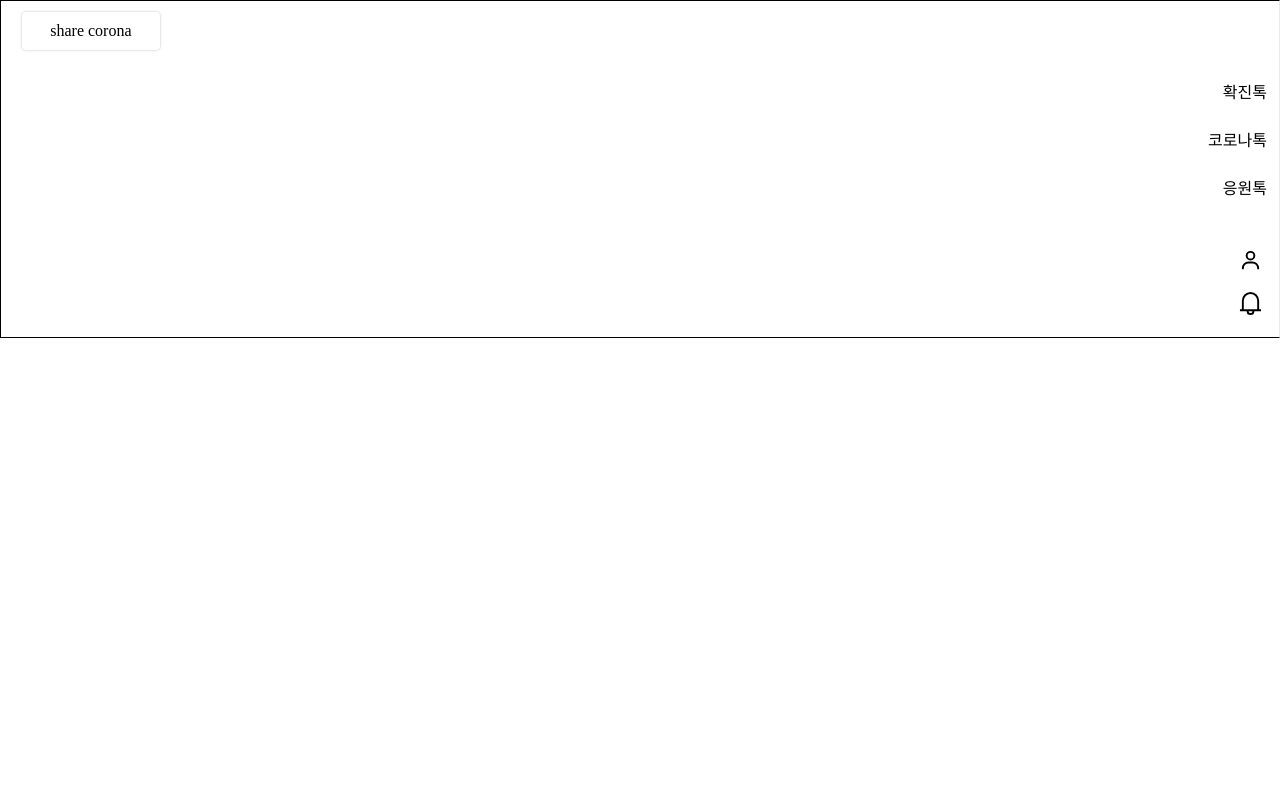
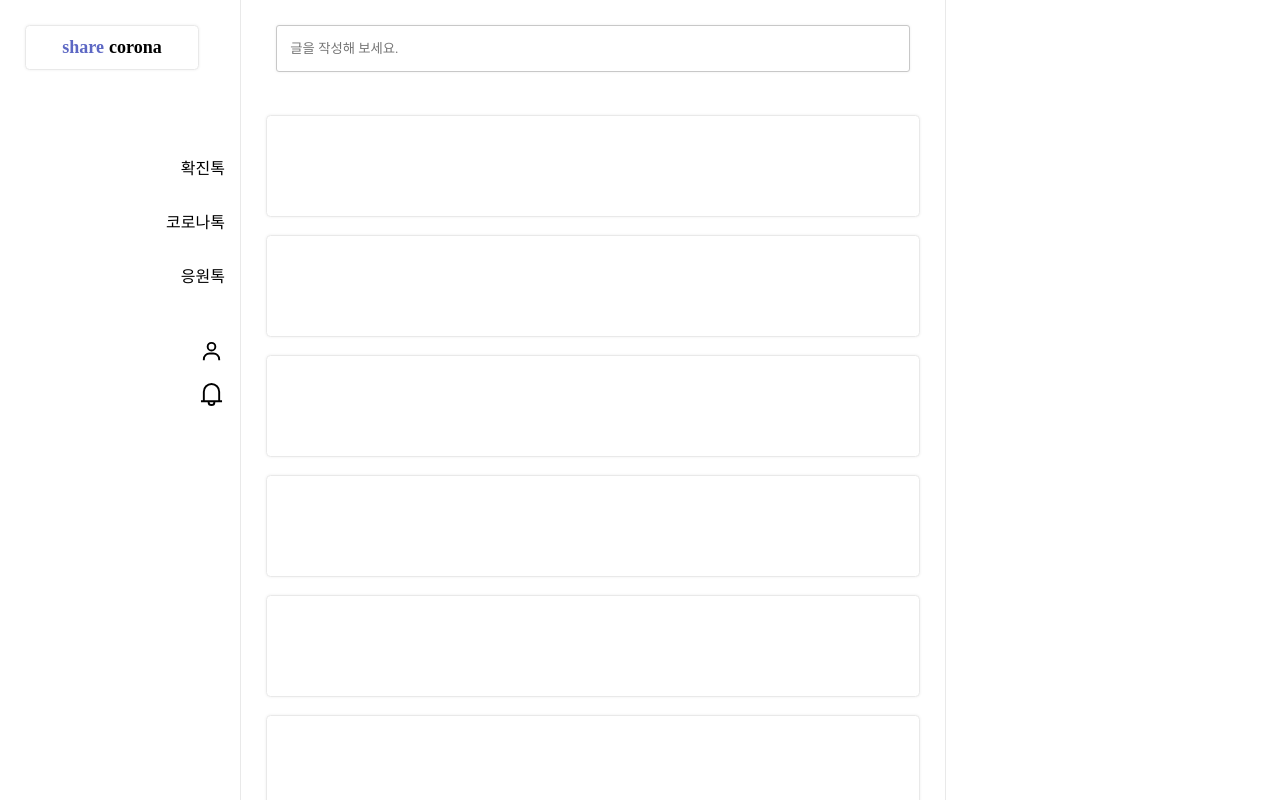
Before and after one commit to seohyunsim/share-corona-front, a React (Create React App) app: page / in a window 1280 px wide. Shown: the top 800 px of the page. Built offline with nearby package versions, Linux system fonts and the light colour scheme; a web font is replaced by a local one.

Commit message:
Style(main): 메인 화면 레이아웃 구현

```diff
--- a/src/App.tsx
+++ b/src/App.tsx
@@ -1,11 +1,10 @@
-import React from "react";
 import "./App.css";
-import { SideBar } from "./components/SideBar";
+import { Main } from "./components/Common/Main";
 
 function App() {
   return (
     <div className="App">
-      <SideBar />
+      <Main />
     </div>
   );
 }
--- /dev/null
+++ b/src/components/Board/index.tsx
@@ -0,0 +1,20 @@
+import { PostingBox, Wrap } from "./styles";
+
+export const Board = () => {
+  return (
+    <Wrap>
+      <PostingBox />
+      <PostingBox />
+      <PostingBox />
+      <PostingBox />
+      <PostingBox />
+      <PostingBox />
+      <PostingBox />
+      <PostingBox />
+      <PostingBox />
+      <PostingBox />
+      <PostingBox />
+      <PostingBox />
+    </Wrap>
+  );
+};
--- /dev/null
+++ b/src/components/Board/styles.tsx
@@ -0,0 +1,13 @@
+import styled from "styled-components";
+
+export const Wrap = styled.div`
+  /* border: 1px solid green; */
+`;
+
+export const PostingBox = styled.div`
+  height: 100px;
+  box-shadow: 0px 0px 2.5px 0.5px rgba(0, 0, 0, 0.05);
+  border-radius: 4.5px;
+  border: 0.5px solid rgb(233, 233, 233);
+  margin: 18px 25px;
+`;
--- /dev/null
+++ b/src/components/Common/Main/index.tsx
@@ -0,0 +1,16 @@
+import { Board } from "../../Board";
+import { SideBar } from "../../Navigation/SideBar";
+import { Post } from "../Post";
+import { MainWrap, Wrap } from "./styles";
+
+export const Main = () => {
+  return (
+    <Wrap>
+      <SideBar />
+      <MainWrap>
+        <Post />
+        <Board />
+      </MainWrap>
+    </Wrap>
+  );
+};
--- /dev/null
+++ b/src/components/Common/Main/styles.tsx
@@ -0,0 +1,13 @@
+import styled from "styled-components";
+
+export const Wrap = styled.div`
+  display: flex;
+  /* justify-content: center; */
+`;
+
+export const MainWrap = styled.div`
+  display: flex;
+  flex-direction: column;
+  width: 55%;
+  border-right: 1px solid rgb(233, 233, 233);
+`;
--- /dev/null
+++ b/src/components/Common/Post/index.tsx
@@ -0,0 +1,9 @@
+import { PostInput, Wrap } from "./styles";
+
+export const Post = () => {
+  return (
+    <Wrap>
+      <PostInput />
+    </Wrap>
+  );
+};
--- /dev/null
+++ b/src/components/Common/Post/styles.tsx
@@ -0,0 +1,20 @@
+import styled from "styled-components";
+
+export const Wrap = styled.div`
+  padding: 25px 0px;
+  text-align: center;
+`;
+
+export const PostInput = styled.input.attrs({
+  placeholder: "글을 작성해 보세요.",
+})`
+  width: 86%;
+  height: 2.2em;
+  box-shadow: 0px 0px 2.5px 0.5px rgba(0, 0, 0, 0.05);
+  border-radius: 3px;
+  border: 0.5px solid rgb(200, 200, 200);
+  padding: 8px 1vw;
+  &:focus {
+    outline: none;
+  }
+`;
--- a/src/components/SideBar/index.tsx
+++ b/src/components/Navigation/SideBar/index.tsx
@@ -1,11 +1,20 @@
-import { Wrap, TitleWrap, MenuWrap, Menus, UserWrap } from "./styles";
+import {
+  Wrap,
+  TitleWrap,
+  PointColor,
+  MenuWrap,
+  Menus,
+  UserWrap,
+} from "./styles";
 import { BiUser } from "react-icons/bi";
 import { GrNotification } from "react-icons/gr";
 
 export const SideBar = () => {
   return (
     <Wrap>
-      <TitleWrap>share corona</TitleWrap>
+      <TitleWrap>
+        <PointColor>share</PointColor>corona
+      </TitleWrap>
       <MenuWrap>
         <Menus>확진톡</Menus>
         <Menus>코로나톡</Menus>
--- a/src/components/SideBar/styles.tsx
+++ b/src/components/Navigation/SideBar/styles.tsx
@@ -1,35 +1,40 @@
 import styled from "styled-components";
 
 export const Wrap = styled.div`
-  border: 1px solid;
   border-right: 1px solid rgb(233, 233, 233);
+  width: 15em;
 `;
 
 export const TitleWrap = styled.div`
-  width: 10%;
-  padding: 10px 5px;
-  margin: 10px 20px;
-  text-align: center;
+  width: 9em;
+  padding: 11px 5px;
+  margin: 25px;
   box-shadow: 0px 0px 2.5px 0.5px rgba(0, 0, 0, 0.05);
   border-radius: 4.5px;
   border: 0.5px solid rgb(233, 233, 233);
+  font-weight: bolder;
+  font-size: 18px;
+  display: flex;
+  flex-wrap: wrap;
+  justify-content: center;
 `;
 
+export const PointColor = styled.div`
+  color: rgb(93, 104, 196);
+  margin-right: 5px;
+`;
 export const MenuWrap = styled.ul`
-  /* border: 1px solid red; */
   list-style: none;
   text-align: right;
-  /* margin: 0px; */
+  margin-top: 70px;
 `;
 
 export const Menus = styled.li`
-  /* border: 1px solid; */
-  padding: 12px;
+  padding: 15px;
   cursor: pointer;
 `;
 
 export const UserWrap = styled.div`
-  /* border: 1px solid blue; */
   padding: 12px;
   display: flex;
   flex-direction: column;
```
